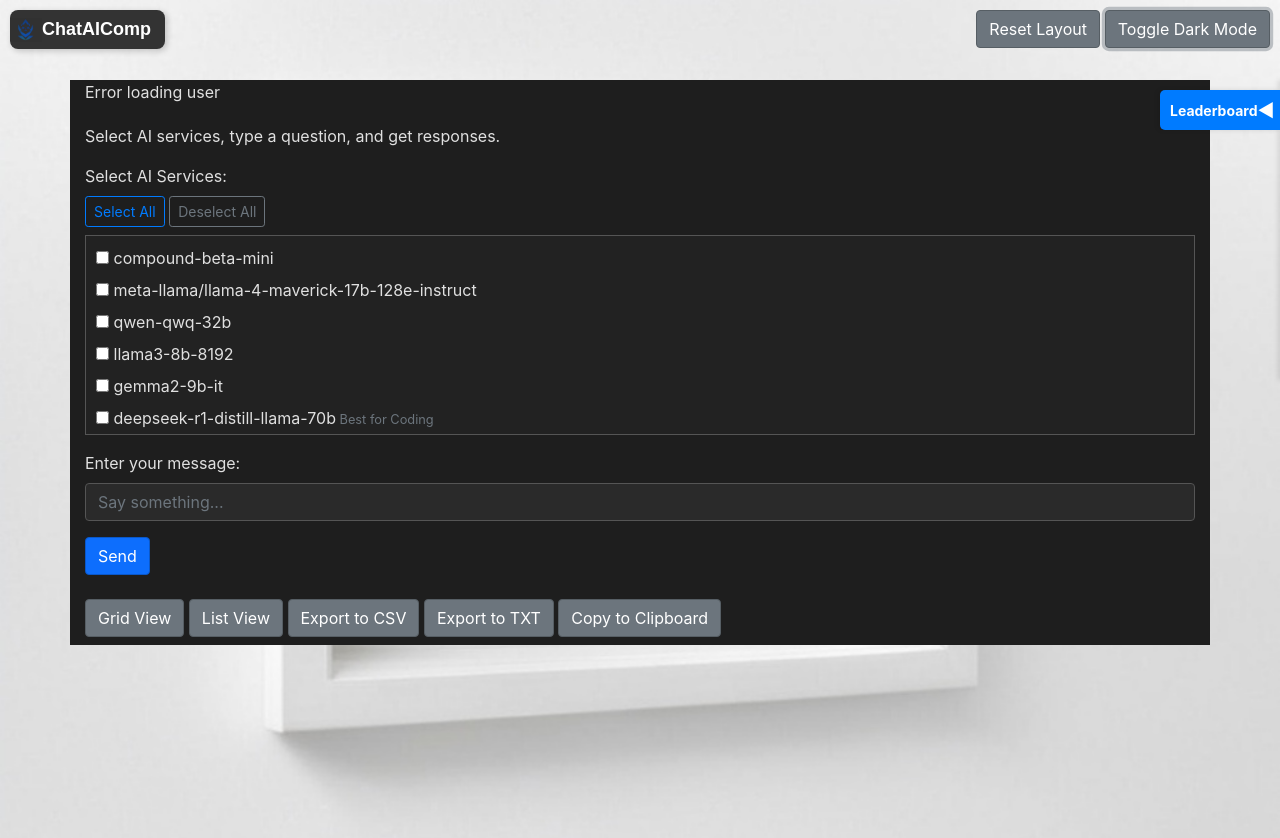
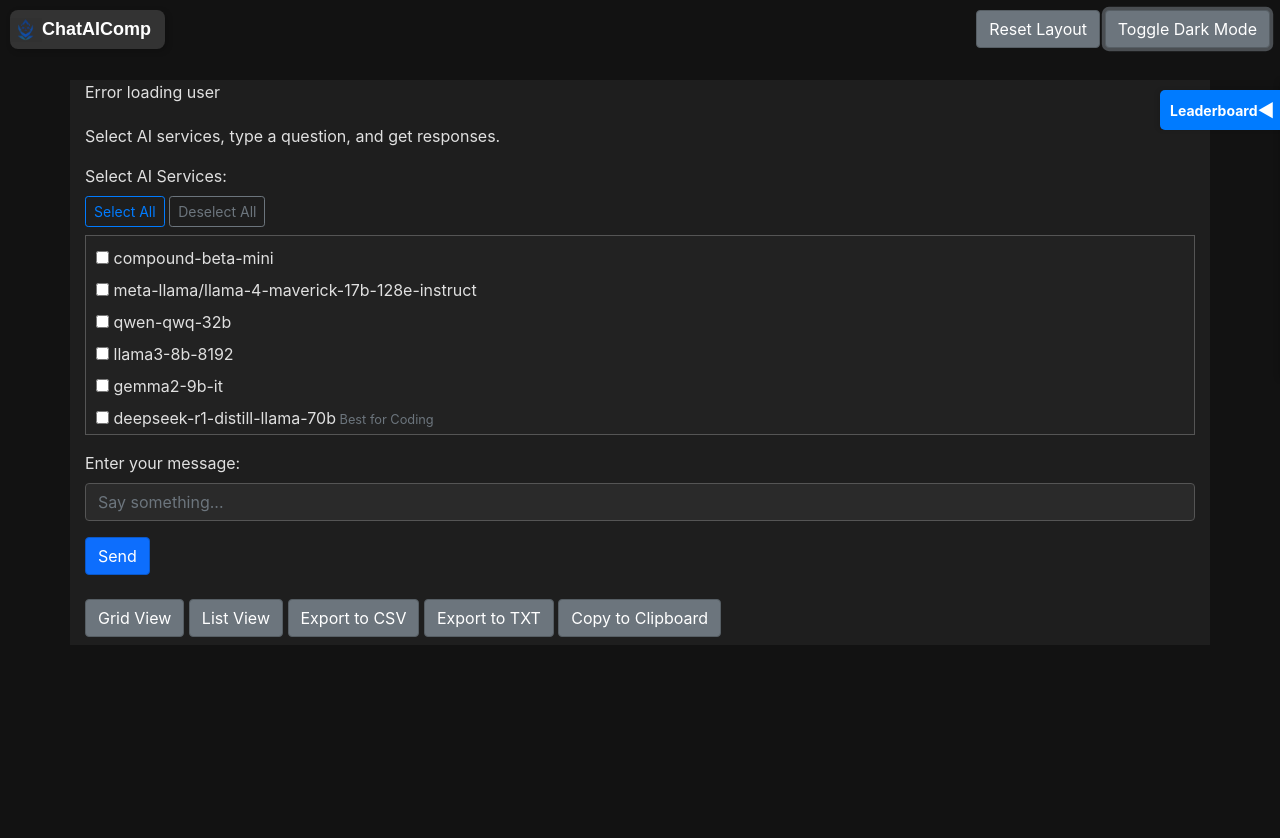
Before and after one commit to davidsilb/chat-app, a website: page web/public/index.html in a window 1280 px wide. Both pictures are taken after a click on the button "Toggle Dark Mode". Drawn offline with nearby package versions, Linux system fonts and the light colour scheme; no server answers.

Commit message:
fixed dark mode bug by setting background image to none

```diff
--- a/web/public/index.html
+++ b/web/public/index.html
@@ -532,6 +532,7 @@
     themeToggleBtn.addEventListener("click", () => {
       const currentTheme = document.body.classList.contains("dark-mode") ? "dark" : "light";
       const newTheme = currentTheme === "dark" ? "light" : "dark";
+      document.body.style.backgroundImage = 'none';
 
       document.body.classList.remove(currentTheme + "-mode");
       document.body.classList.add(newTheme + "-mode");
@@ -539,7 +540,7 @@
     });
     function resetTheme() {
     document.body.style.backgroundImage = "url('/logos/whitelogo.jpg')"; // Clear background image on body
-    document.querySelectorAll('.content').forEach(el => {
+      document.querySelectorAll('.content').forEach(el => {
       el.style.backgroundImage = 'none'; // Clear background image on .content elements
     });
     }
```
